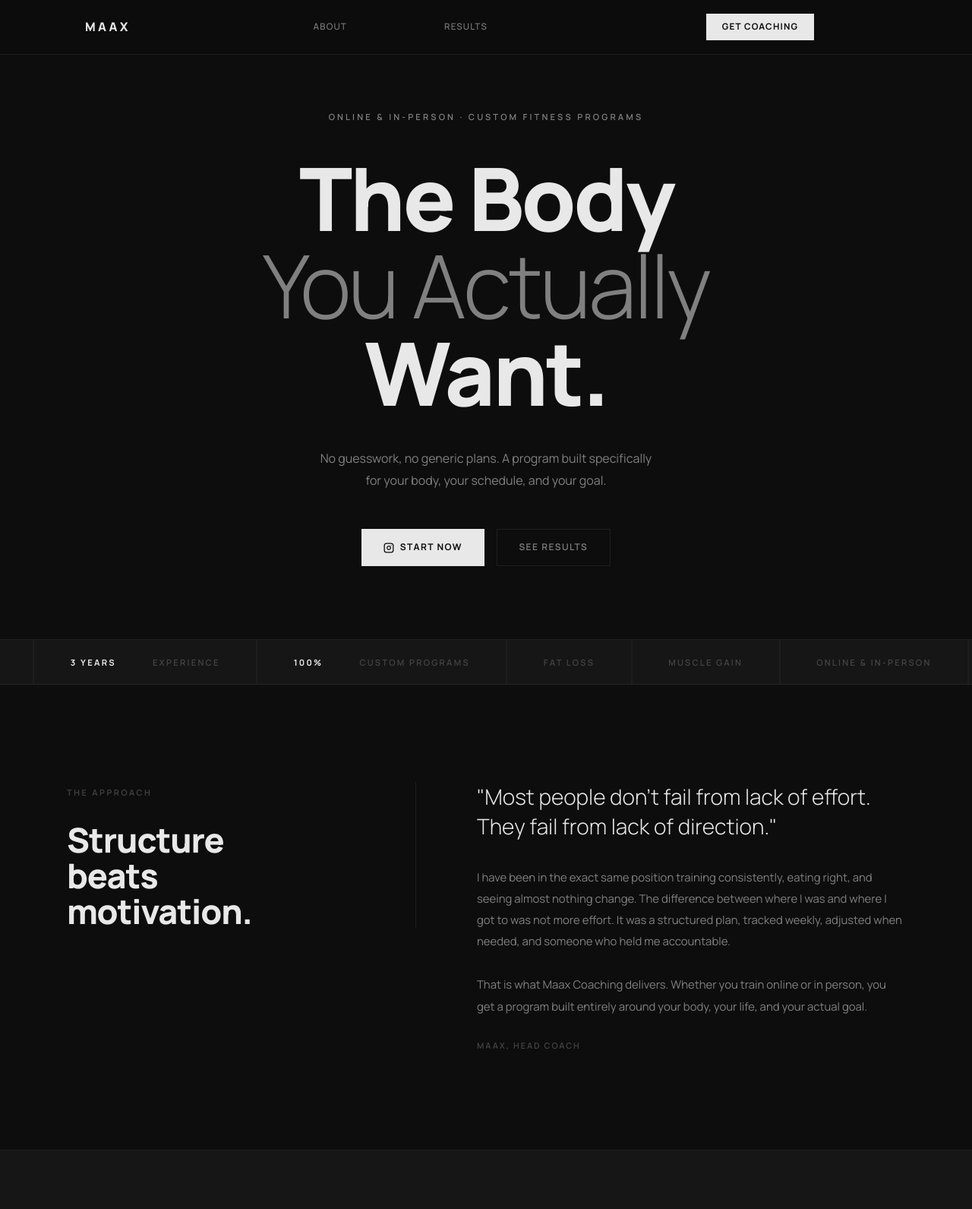
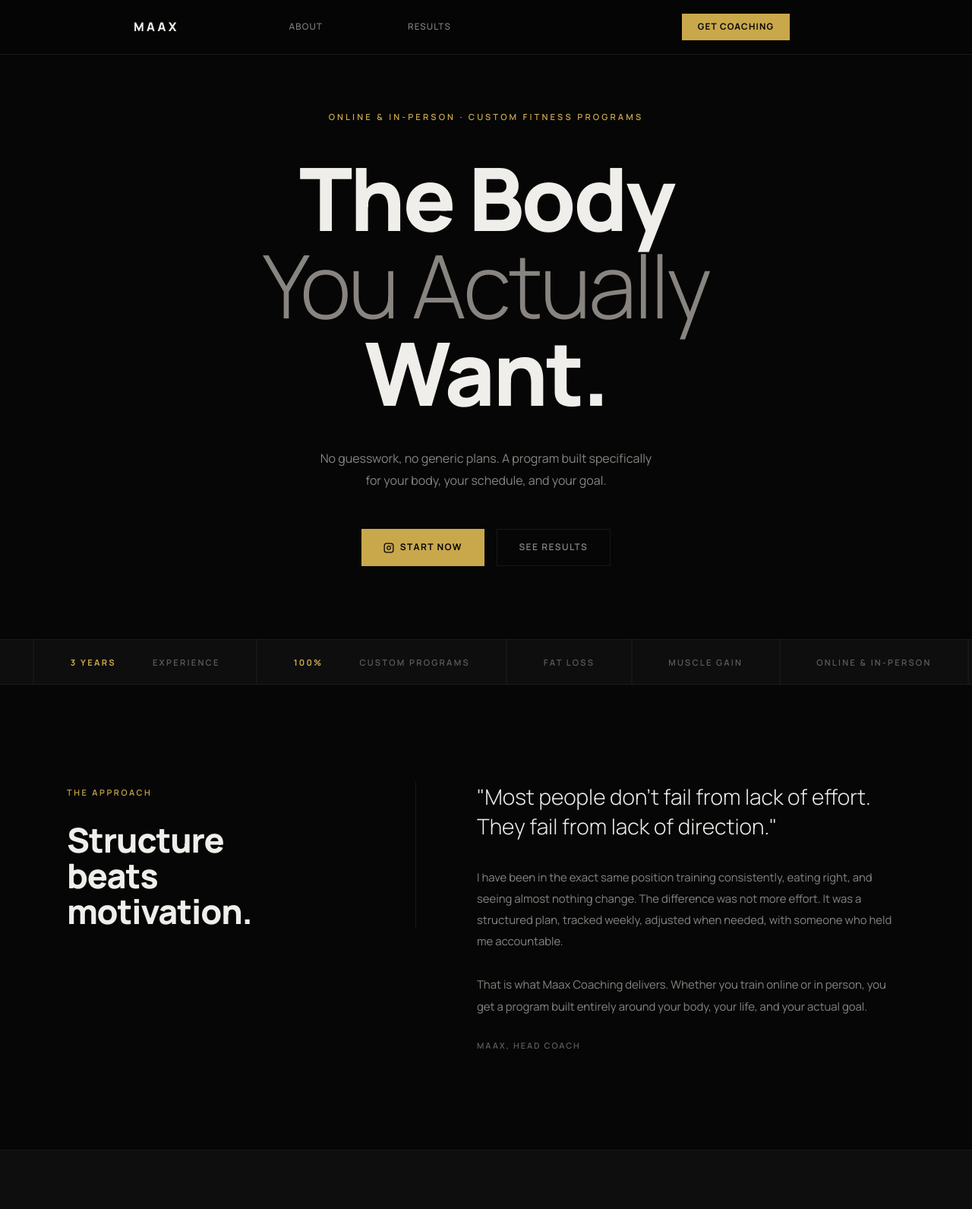
Before and after one commit to estifbuild-hue/Maax, a plain HTML site: page index.html in a window 1280 px wide. Shown: the top 1591 px of the page at 76% size. Drawn offline with Linux system fonts and the light colour scheme.

Commit message:
Add files via upload

```diff
--- a/index.html
+++ b/index.html
@@ -16,9 +16,10 @@
   <a href="#" class="logo">Maax</a>
   <div class="nav-links">
     <div class="navs">
-        <a href="#about" class="nav-a">About</a>
-        <a href="#results" class="nav-a">Results</a>
+      <a href="#about" class="nav-a">About</a>
+      <a href="#results" class="nav-a">Results</a>
     </div>
+
     <a href="https://instagram.com/maax" target="_blank" class="nav-btn">Get Coaching</a>
   </div>
 </nav>
@@ -66,7 +67,7 @@
       </div>
       <div class="about-right">
         <p class="about-quote">"Most people don't fail from lack of effort. They fail from lack of direction."</p>
-        <p class="about-body">I have been in the exact same position training consistently, eating right, and seeing almost nothing change. The difference between where I was and where I got to was not more effort. It was a structured plan, tracked weekly, adjusted when needed, and someone who held me accountable.</p>
+        <p class="about-body">I have been in the exact same position training consistently, eating right, and seeing almost nothing change. The difference was not more effort. It was a structured plan, tracked weekly, adjusted when needed, with someone who held me accountable.</p>
         <p class="about-body">That is what Maax Coaching delivers. Whether you train online or in person, you get a program built entirely around your body, your life, and your actual goal.</p>
         <p class="attr">Maax, Head Coach</p>
       </div>
@@ -111,7 +112,7 @@
       <div class="p-row">
         <span class="p-num">02</span>
         <span class="p-name">Nutrition gaps</span>
-        <p class="p-desc">Eating clean without hitting your actual calorie and protein targets is the most common reason people see zero change in their body composition.</p>
+        <p class="p-desc">Eating clean without hitting your actual calorie and protein targets is the most common reason people see zero change in body composition.</p>
       </div>
       <div class="p-row">
         <span class="p-num">03</span>
@@ -139,7 +140,7 @@
       <div class="r-card">
         <div class="r-number">-18kg</div>
         <div class="r-sublabel">Fat Lost · 5 Months</div>
-        <p class="r-quote">"I had tried everything. Maax gave me a plan I could actually stick to — and the weekly check-ins kept me honest every single week."</p>
+        <p class="r-quote">"I had tried everything. Maax gave me a plan I could actually stick to and the weekly check-ins kept me honest every single week."</p>
         <div class="r-name">Kalid R.</div>
         <div class="r-prog">Online · Fat Loss</div>
       </div>
@@ -165,7 +166,7 @@
   <div class="cta-inner">
     <span class="tag" style="display:block;text-align:center;margin-bottom:2rem;">Ready to Start</span>
     <h2 class="cta-h">One message.<br><span class="dim">Your program</span><br>starts.</h2>
-    <p class="cta-p">Online or in person the first step is the same. Send a DM on Instagram, tell me your goal, and I will tell you exactly how we move forward.</p>
+    <p class="cta-p">Online or in-person the first step is the same. Send a DM on Instagram, tell me your goal, and I will tell you exactly how we move forward.</p>
     <div class="cta-actions">
       <a href="https://instagram.com/maax" target="_blank" class="btn-fill">
         <svg width="14" height="14" viewBox="0 0 24 24" fill="none" stroke="currentColor" stroke-width="2.2" stroke-linecap="round" stroke-linejoin="round"><rect x="2" y="2" width="20" height="20" rx="5"/><path d="M16 11.37A4 4 0 1 1 12.63 8 4 4 0 0 1 16 11.37z"/><line x1="17.5" y1="6.5" x2="17.51" y2="6.5"/></svg>
@@ -178,7 +179,7 @@
 
 <footer>
   <a href="#" class="f-logo">Maax</a>
-  <span class="f-copy">&copy; 2025 Maax Coaching</span>
+  <span class="f-copy">&copy; 2026 Maax Coaching</span>
 </footer>
 
 </body>
--- a/style.css
+++ b/style.css
@@ -1,12 +1,13 @@
-:root {
-    --bg:        #0d0d0d;
-    --s1:        #161616;
-    --s2:        #1e1e1e;
-    --s3:        #252525;
-    --text:      #e8e8e8;
-    --muted:     #808080;
-    --dim:       #444444;
-    --line:      rgba(255,255,255,0.07);
+  :root {
+    --bg:    #060606;
+    --s1:    #0e0e0e;
+    --s2:    #141414;
+    --s3:    #1a1a1a;
+    --text:  #f0eeea;
+    --muted: #888480;
+    --dim:   #5e5c58;
+    --gold:  #c9a84c;
+    --line:  rgba(255,255,255,0.07);
   }
 
   *, *::before, *::after { box-sizing: border-box; margin: 0; padding: 0; }
@@ -26,7 +27,7 @@
     to   { opacity: 1; transform: translateY(0); }
   }
 
-  .u { opacity: 0; animation: up 0.8s cubic-bezier(0.16,1,0.3,1) forwards; }
+  .u  { opacity: 0; animation: up 0.8s cubic-bezier(0.16,1,0.3,1) forwards; }
   .u1 { animation-delay: 0.05s; }
   .u2 { animation-delay: 0.18s; }
   .u3 { animation-delay: 0.32s; }
@@ -38,7 +39,7 @@
     top: 0; left: 0; right: 0; z-index: 99;
     padding: 1.1rem 3rem;
     display: flex; align-items: center; justify-content: space-between;
-    background: rgba(13,13,13,0.88);
+    background: rgba(6,6,6,0.9);
     backdrop-filter: blur(14px);
     -webkit-backdrop-filter: blur(14px);
     border-bottom: 1px solid var(--line);
@@ -48,25 +49,24 @@
     font-size: 1rem; font-weight: 800;
     letter-spacing: 0.2em; text-transform: uppercase;
     color: var(--text); text-decoration: none;
-    margin-left: 4rem;
+    margin-left: 8rem;
   }
 
   .nav-links { display: flex; align-items: center; gap: 2rem; }
 
-  .nav-links,.navs { display: flex; align-items: center; gap: 8rem; padding-right: 4rem; margin-right: 6rem;}
+  .nav-links, .navs {display: flex; justify-content: space-between; align-items: center; gap: 7rem; margin-right: 8rem; padding-right: 4rem;}
   .nav-a {
     font-size: 0.73rem; font-weight: 500;
     letter-spacing: 0.1em; text-transform: uppercase;
     color: var(--muted); text-decoration: none;
     transition: color 0.2s;
-
   }
   .nav-a:hover { color: var(--text); }
 
   .nav-btn {
     font-size: 0.73rem; font-weight: 700;
     letter-spacing: 0.1em; text-transform: uppercase;
-    color: var(--bg); background: var(--text);
+    color: var(--bg); background: var(--gold);
     text-decoration: none; padding: 0.5rem 1.3rem;
     transition: opacity 0.2s;
   }
@@ -85,7 +85,7 @@
   .hero-tag {
     font-size: 0.7rem; font-weight: 600;
     letter-spacing: 0.28em; text-transform: uppercase;
-    color: var(--muted); margin-bottom: 2.5rem;
+    color: var(--gold); margin-bottom: 2.5rem;
   }
 
   .hero-h1 {
@@ -109,7 +109,7 @@
 
   .btn-fill {
     display: inline-flex; align-items: center; gap: 0.5rem;
-    background: var(--text); color: var(--bg);
+    background: var(--gold); color: var(--bg);
     font-size: 0.75rem; font-weight: 700;
     letter-spacing: 0.12em; text-transform: uppercase;
     text-decoration: none; padding: 0.85rem 1.8rem;
@@ -126,12 +126,11 @@
     text-decoration: none; padding: 0.85rem 1.8rem;
     transition: border-color 0.2s, color 0.2s;
   }
-  .btn-ghost:hover { border-color: var(--muted); color: var(--text); }
+  .btn-ghost:hover { border-color: var(--gold); color: var(--gold); }
   .ticker {
     background: var(--s1);
     border-bottom: 1px solid var(--line);
     overflow: hidden;
-    padding: 0;
   }
 
   .ticker-inner {
@@ -153,12 +152,9 @@
     flex-shrink: 0;
   }
 
-  .ticker-item strong { color: var(--text); }
+  .ticker-item strong { color: var(--gold); }
 
-  .section-wrap {
-    max-width: 1200px; margin: 0 auto;
-    padding: 0 3rem;
-  }
+  .section-wrap { max-width: 1200px; margin: 0 auto; padding: 0 3rem; }
 
   .about {
     padding: 8rem 0;
@@ -171,13 +167,12 @@
   }
 
   .about-left { padding-right: 5rem; border-right: 1px solid var(--line); padding-top: 0.3rem; }
-
   .about-right { padding-left: 5rem; }
 
   .tag {
     font-size: 0.68rem; font-weight: 600;
     letter-spacing: 0.24em; text-transform: uppercase;
-    color: var(--dim); margin-bottom: 1.8rem; display: block;
+    color: var(--gold); margin-bottom: 1.8rem; display: block;
   }
 
   .h2 {
@@ -222,7 +217,7 @@
   .stat-big {
     font-size: clamp(3rem, 6vw, 5rem);
     font-weight: 800; letter-spacing: -0.04em;
-    color: var(--text); line-height: 1; margin-bottom: 0.5rem;
+    color: var(--gold); line-height: 1; margin-bottom: 0.5rem;
   }
 
   .stat-sub {
@@ -256,7 +251,7 @@
 
   .p-num {
     font-size: 0.68rem; font-weight: 700;
-    letter-spacing: 0.16em; color: var(--dim);
+    letter-spacing: 0.16em; color: var(--gold);
     min-width: 36px; padding-top: 4px;
   }
 
@@ -295,7 +290,7 @@
 
   .r-number {
     font-size: 2.8rem; font-weight: 800;
-    letter-spacing: -0.03em; color: var(--text);
+    letter-spacing: -0.03em; color: var(--gold);
     line-height: 1; margin-bottom: 0.3rem;
   }
 
@@ -350,6 +345,7 @@
   footer {
     padding: 1.8rem 3rem;
     display: flex; align-items: center; justify-content: space-between;
+    border-top: 1px solid var(--line);
   }
 
   .f-logo {
@@ -365,13 +361,11 @@
     .nav-links .nav-a { display: none; }
 
     .hero { padding: 8rem 1.5rem 5rem; }
-
     .section-wrap { padding: 0 1.5rem; }
 
     .about-inner { grid-template-columns: 1fr; }
     .about-left { border-right: none; padding-right: 0; padding-bottom: 3rem; border-bottom: 1px solid var(--line); margin-bottom: 3rem; }
     .about-right { padding-left: 0; }
-
     .about { padding: 5rem 0; }
 
     .stats-section { padding: 4rem 0; }
```
